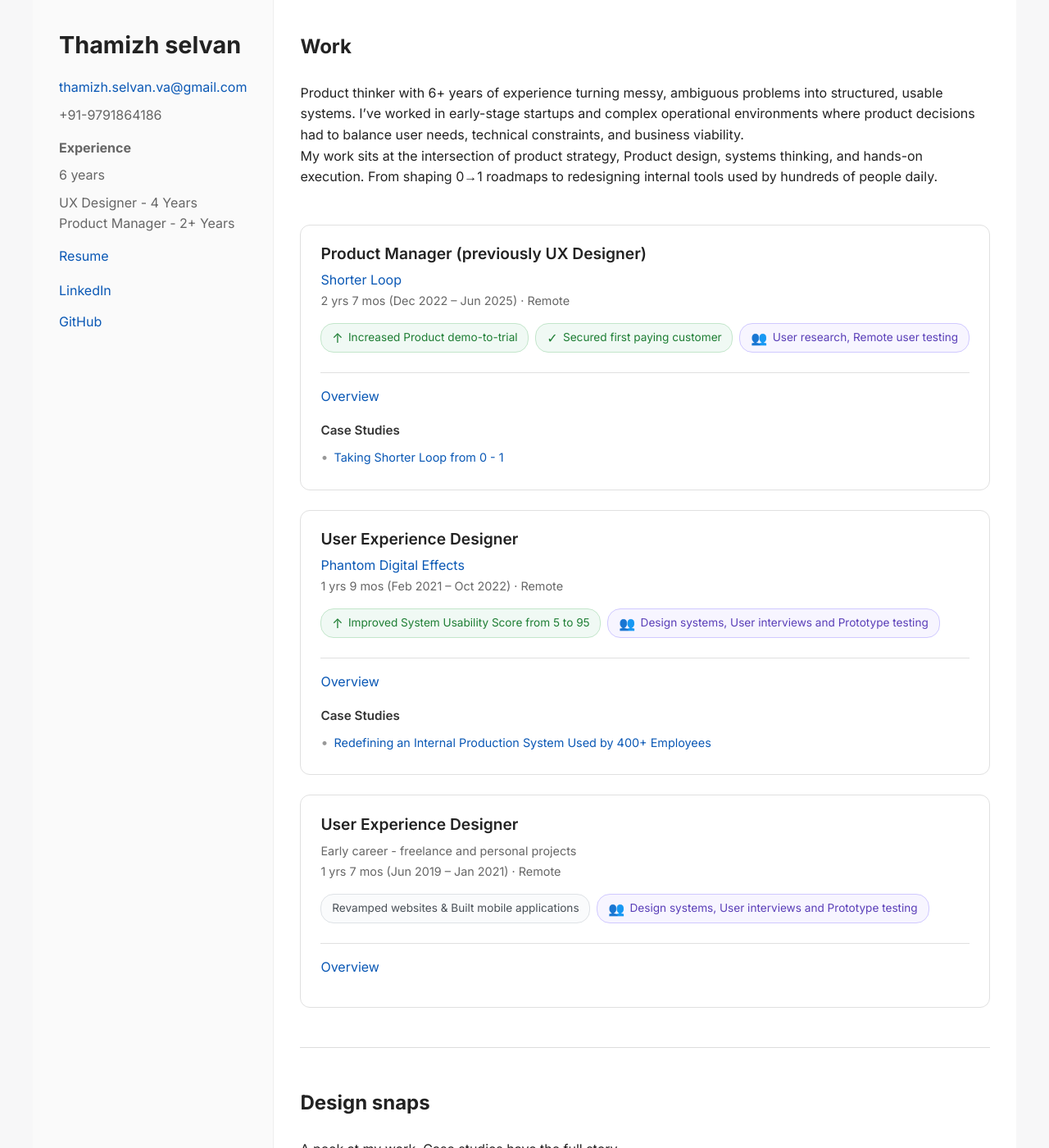
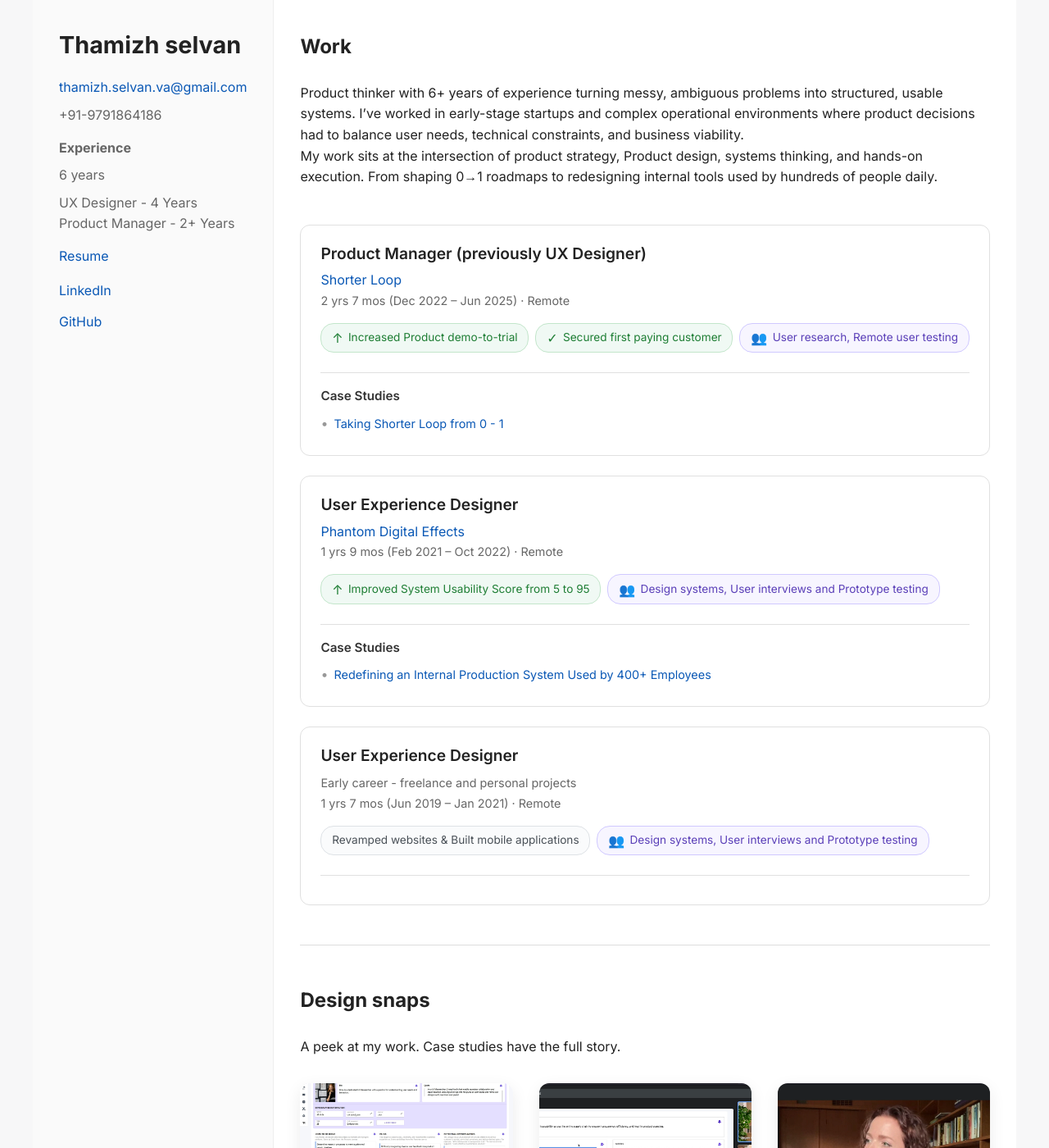
Before and after one commit to thamizh5197/thamizh5197.github.io, a Jekyll site: the page built from index.html, in a window 1280 px wide and 1400 px high. Shown: the whole window at 82% size. Built offline with Jekyll 4.4.1, drawn with Linux system fonts in a browser that asks for light colours.

Commit message:
removed overvoew

```diff
--- a/index.html
+++ b/index.html
@@ -102,7 +102,7 @@ title: Portfolio
     <hr class="card-divider">
 
     <!-- Overview Link -->
-    <div class="card-links">
+    <!-- <div class="card-links">
       {% if project.url %}
       <div class="card-links">
         <a href="{{ project.url }}" class="company" onclick="event.stopPropagation()">
@@ -111,7 +111,7 @@ title: Portfolio
       </div>
       {% endif %}
 
-    </div>
+    </div> -->
 
 
     <!-- Case Studies Section -->
```
